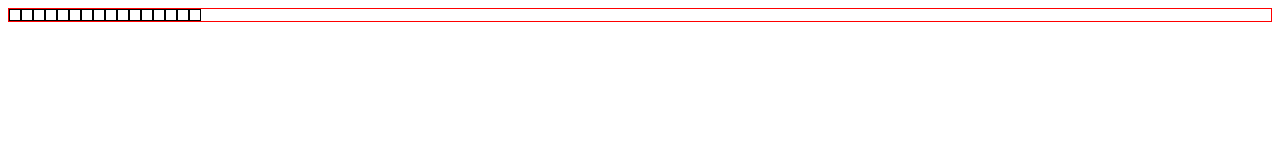
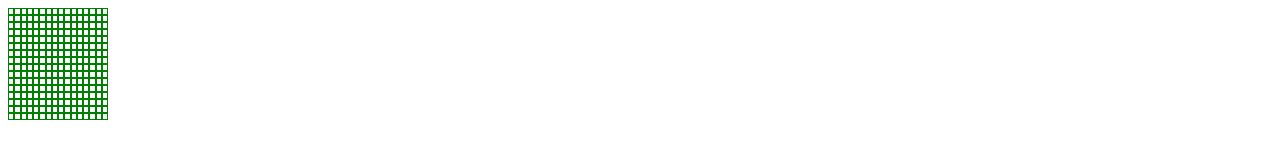
Before and after one commit to Nickaela/etch-a-sketch, a plain HTML site: page index.html in a window 1280 px wide. Drawn offline with Linux system fonts and the light colour scheme.

Commit message:
create 16x16 grid squares

```diff
--- a/java.js
+++ b/java.js
@@ -1,15 +1,16 @@
 const container = document.querySelector("#container");
 
+function createRowOfSquares(num){
+    for (let i = 0; i < num; i++){
+        const row = document.createElement("div");
+        container.appendChild(row);
 
-function createSquares(num) {
-
-for (let i = 0; i < num; i++){
-    const div = document.createElement("div");
-    div.classList.add("a");
-
-    container.appendChild(div)
+        for (let j = 0; j < num; j++){
+            const square = document.createElement("div");
+            square.classList.add("box");
+            row.appendChild(square);
+        }
+    }
 }
 
-}
-
-createSquares(16);
+createRowOfSquares(16);
--- a/styles.css
+++ b/styles.css
@@ -1,12 +1,17 @@
 #container {
-    box-sizing: border-box;
-    border: 1px solid red;
+
+    width: 100px;
+    height: 100px;
+}
+#container>div {
+
     display: flex;
-}
 
 
-div .a {
-    width: 10px;
-    height: 10px;
-    border: 1px solid black;
 }
+div .box {
+     border: .5px solid green;
+     width: 5px;
+     height: 5px;
+
+}
```
Also changed, not shown: index.html (+1 -1 lines).
